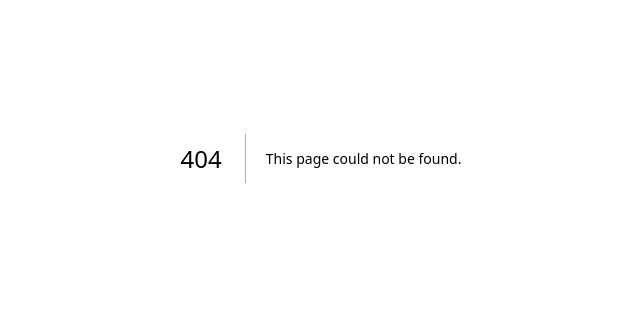
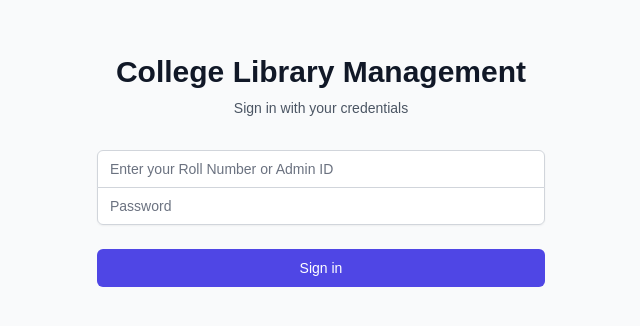
Before and after one commit to Varunerabati/dontknowi, a Next.js app: page /login in a window 1280 px wide. Before the commit this address had no page. Shown: the part 242-568 px from the top of the page, without its empty margins (319-959 px from the left). Built offline with nearby package versions, Linux system fonts and the light colour scheme.

Commit message:
Auto-commit: Agent tool execution

```diff
--- /dev/null
+++ b/src/app/login/page.tsx
@@ -0,0 +1,5 @@
+import LoginForm from '@/components/LoginForm'
+
+export default function LoginPage() {
+  return <LoginForm />
+}
```
